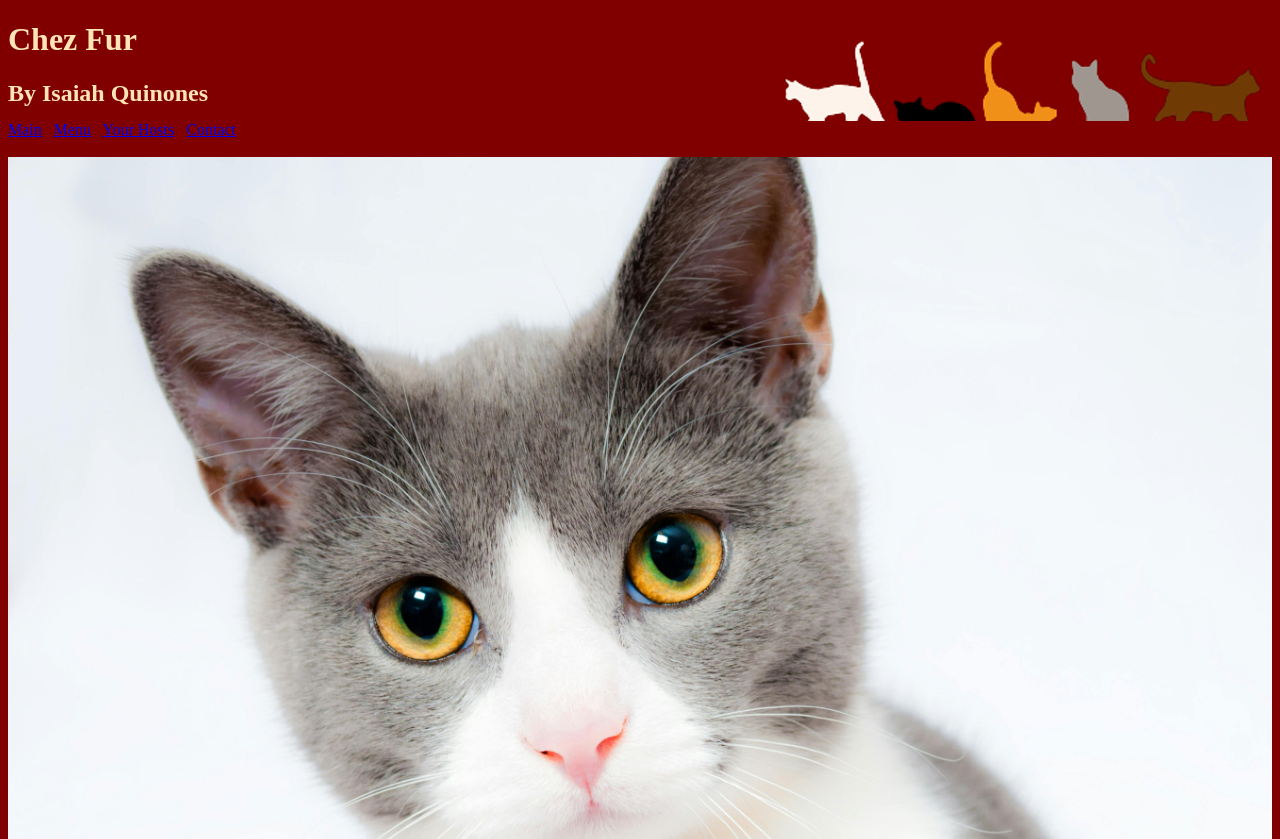
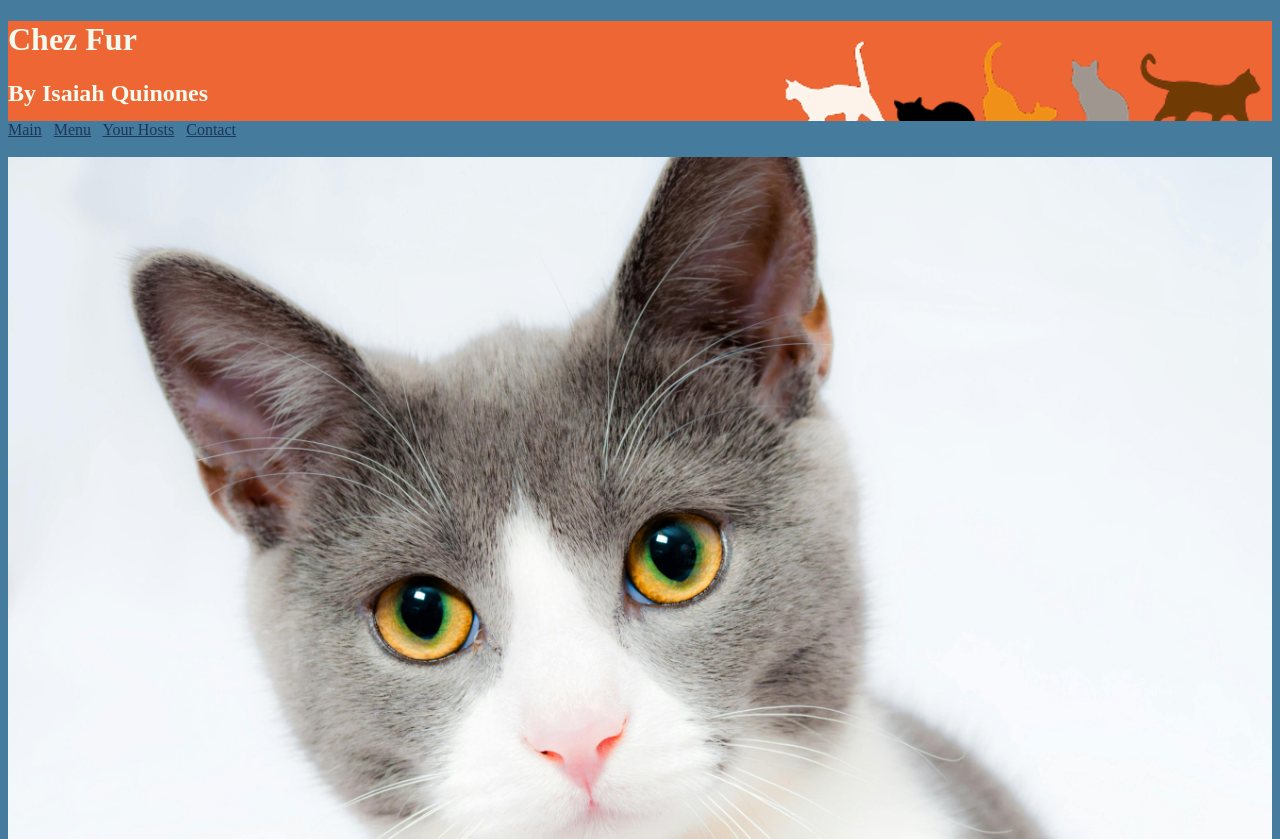
Before and after one commit to IQuinones5284/ChezFur-a-cat-caf-Project, a plain HTML site: page index.html in a window 1280 px wide. Shown: the top 839 px of the page. Drawn offline with Linux system fonts and the light colour scheme.

Commit message:
update to CSS for new color palette

```diff
--- a/css/ChezFur.css
+++ b/css/ChezFur.css
@@ -1,6 +1,6 @@
 body {
-    background-color: peru;
-    color: bisque;
+    background-color: #A8DADC;
+    color: #1D3557;
     font-family: sans-serif;
   }
 main {
@@ -9,8 +9,8 @@ main {
 }
 @media screen and (min-width: 750px){
     body {
-        background-color: maroon;
-        color: moccasin;
+        background-color: #457B9D;
+        color: #F1FAEE;
         font-family: 'Times New Roman', Times, serif;
     }
 
@@ -21,12 +21,15 @@ header {
     min-height: 50px;
     background-position: right top;
     background-repeat: no-repeat;
+    background-color: #E63946;
+    color: #F1FAEE;
 }
 /* defines rules for large screens */
 @media (min-width: 769px) {
     header {
         background-image: url('../images/LogoLarge.png');
         min-height: 100px;
+        background-color: #E63;
     }
 }
 /* adds rules for the hero images of each page */
@@ -36,3 +39,28 @@ header {
     max-width: 100%;
     display: block;
 }
+a {
+ color: #1D3557;
+}
+h1, h2, h3 {
+ color: #F1FAEE;
+}
+aside {
+    background-color: #457B9D;
+    color: #F1FAEE;
+}
+/* Color Palette Choices
+ * Palette Source: Coolors.co
+ *
+ * Colors used:
+ * Dark Blue (#1D3557) - used for text on light backgrounds for good readability.
+ * Sky Blue (#457B9D) - used for the aside background, providing a calming effect and good contrast.
+ * Light Blue (#A8DADC) - background for the body, soft color and provided a good contrast.
+ * Coral (#E63946) - vibrant header color to catch attention.
+ * Warm Beige (#F1FAEE) - used for text on darker backgrounds to ensure readability.
+ *
+ * Contrast Ratios:
+ * - Dark Blue on Light Blue: 5.68:1 (Excellent)
+ * - Warm Beige on Coral: 4.79:1 (Good)
+ * - Warm Beige on Sky Blue: 4.67:1 (Good)
+ */
```
